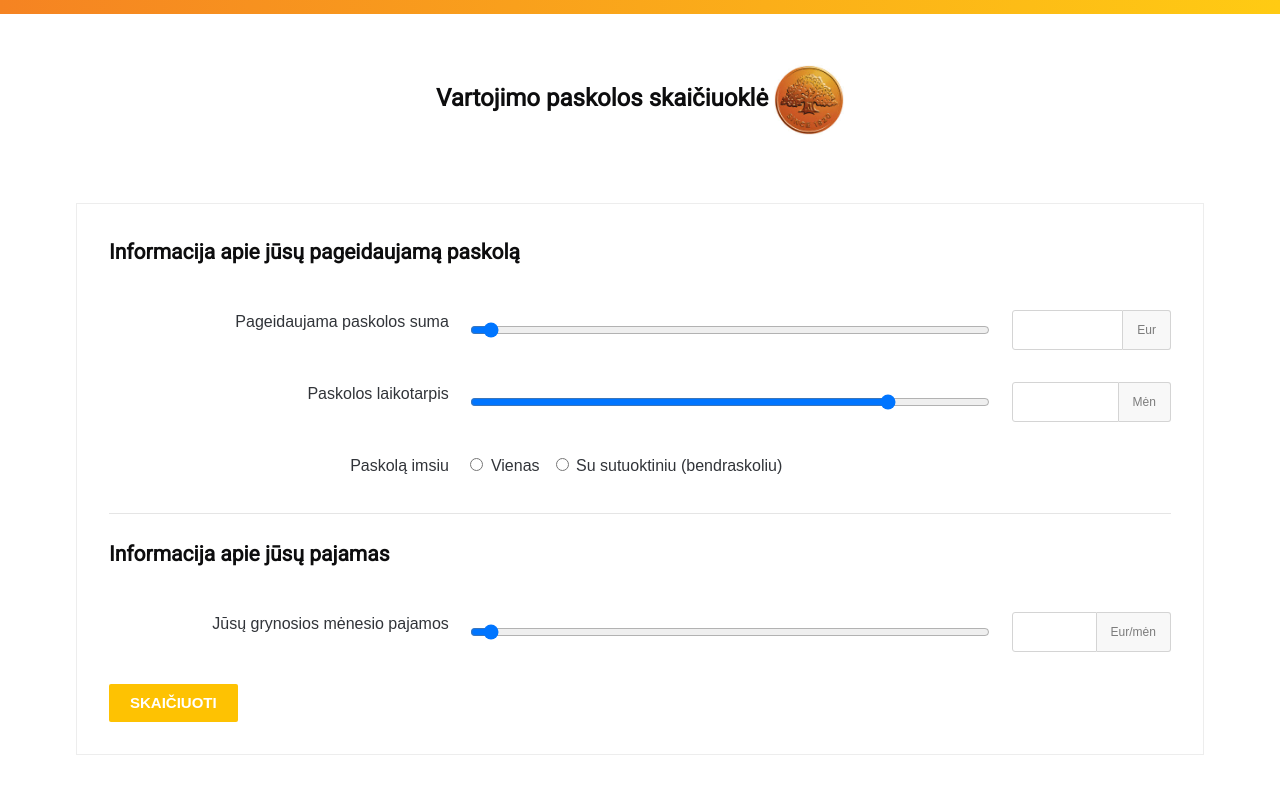
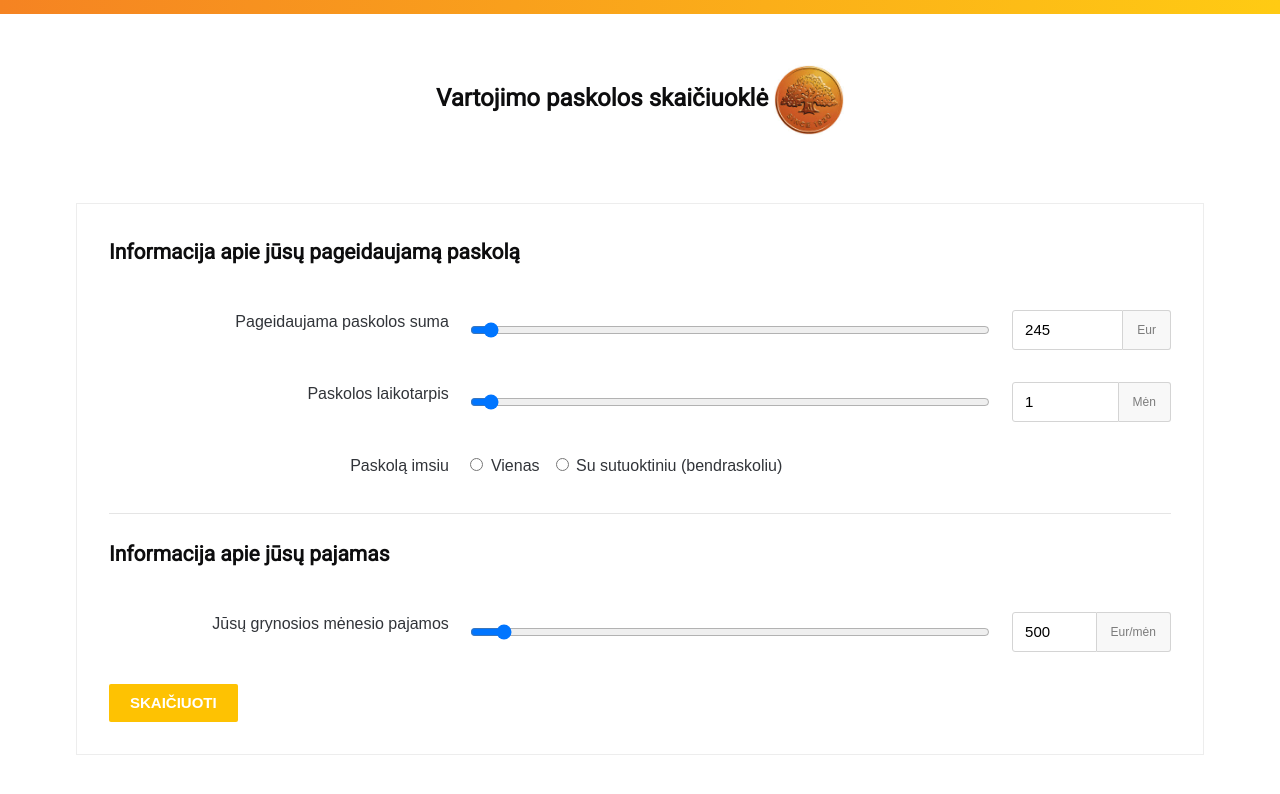
Before and after one commit to PaulKutka/swed-loan-front, an Angular app: page / in a window 1280 px wide. Shown: the top 794 px of the page. Built offline with nearby package versions, Linux system fonts and the light colour scheme.

Commit message:
[Dev] Added lower slider information

```diff
--- a/src/app/calculator/calculator.component.html
+++ b/src/app/calculator/calculator.component.html
@@ -1,17 +1,17 @@
 <form method="post" action="" class="form form-border">
   <h4>Informacija apie jūsų pageidaujamą paskolą</h4>
 
-  <div class="row gutters text-right">
+  <div class="row gutters text-right" >
     <div class="col col-4">
       <p>Pageidaujama paskolos suma</p>
     </div>
     <div class="col col-6">
-      <input type='range' min="500" max="580000" step="500">
+      <input type='range' min="500" max="580000" step="500" [ngModelOptions]="{standalone:true}" [(ngModel)]="loanSum">
     </div>
     <div class="col col-2">
       <div class="form-item">
         <div class="append">
-          <input class="mozilla-fix noMonth" type="number"><span>Eur</span>
+          <input value="{{loanSum}}" class="mozilla-fix noMonth" type="number"><span>Eur</span>
         </div>
       </div>
 
@@ -23,12 +23,12 @@
       <p>Paskolos laikotarpis</p>
     </div>
     <div class="col col-6">
-      <input type='range' min="1" max="60" step="1">
+      <input type='range' min="1" max="60" step="1" [ngModelOptions]="{standalone:true}" [(ngModel)]="loanTime">
     </div>
     <div class="col col-2">
       <div class="form-item">
         <div class="append">
-          <input class="mozilla-fix noMonth" type="number"><span>Mėn</span>
+          <input value="{{loanTime}}" class="mozilla-fix noMonth" type="number"><span>Mėn</span>
         </div>
       </div>
 
@@ -56,12 +56,12 @@
       <p>Jūsų grynosios mėnesio pajamos</p>
     </div>
     <div class="col col-6">
-      <input type='range' min="245" max="10000" step="5">
+      <input type='range' min="245" max="10000" step="5" [ngModelOptions]="{standalone:true}"  [(ngModel)]="loanPersonMoney">
     </div>
     <div class="col col-2">
       <div class="form-item">
         <div class="append">
-          <input class="mozilla-fix hasMonth" type="number"><span>Eur/mėn</span>
+          <input value="{{loanPersonMoney}}" class="mozilla-fix hasMonth" type="number"><span>Eur/mėn</span>
         </div>
       </div>
     </div>
@@ -72,12 +72,12 @@
       <p>Sutuoktinio (bendraskolio) grynosios mėnesio pajamos</p>
     </div>
     <div class="col col-6">
-      <input type='range'>
+      <input type='range' min="245" max="10000" step="5" [ngModelOptions]="{standalone:true}"  [(ngModel)]="loanSpouseMoney">
     </div>
     <div class="col col-2">
       <div class="form-item">
         <div class="append">
-          <input class="mozilla-fix hasMonth" type="number"><span>Eur/mėn</span>
+          <input value="{{loanSpouseMoney}}" class="mozilla-fix hasMonth" type="number"><span>Eur/mėn</span>
         </div>
       </div>
     </div>
--- a/src/app/calculator/calculator.component.ts
+++ b/src/app/calculator/calculator.component.ts
@@ -7,13 +7,21 @@ import { Component, OnInit } from '@angular/core';
 })
 export class CalculatorComponent implements OnInit {
 
+  loanSum: number;
+  loanTime: number;
 
+  loanPersonMoney: number;
+  loanSpouseMoney: number;
 
-  constructor() { }
+  constructor() {
+    // sutvarkyti !!
+    setTimeout(() => this.loanSum = 245);
+    setTimeout(() => this.loanTime = 1);
+    setTimeout(() => this.loanPersonMoney = 500);
+    setTimeout(() => this.loanSpouseMoney = 500);
+  }
 
   ngOnInit() {
   }
 
-
-
 }
```
